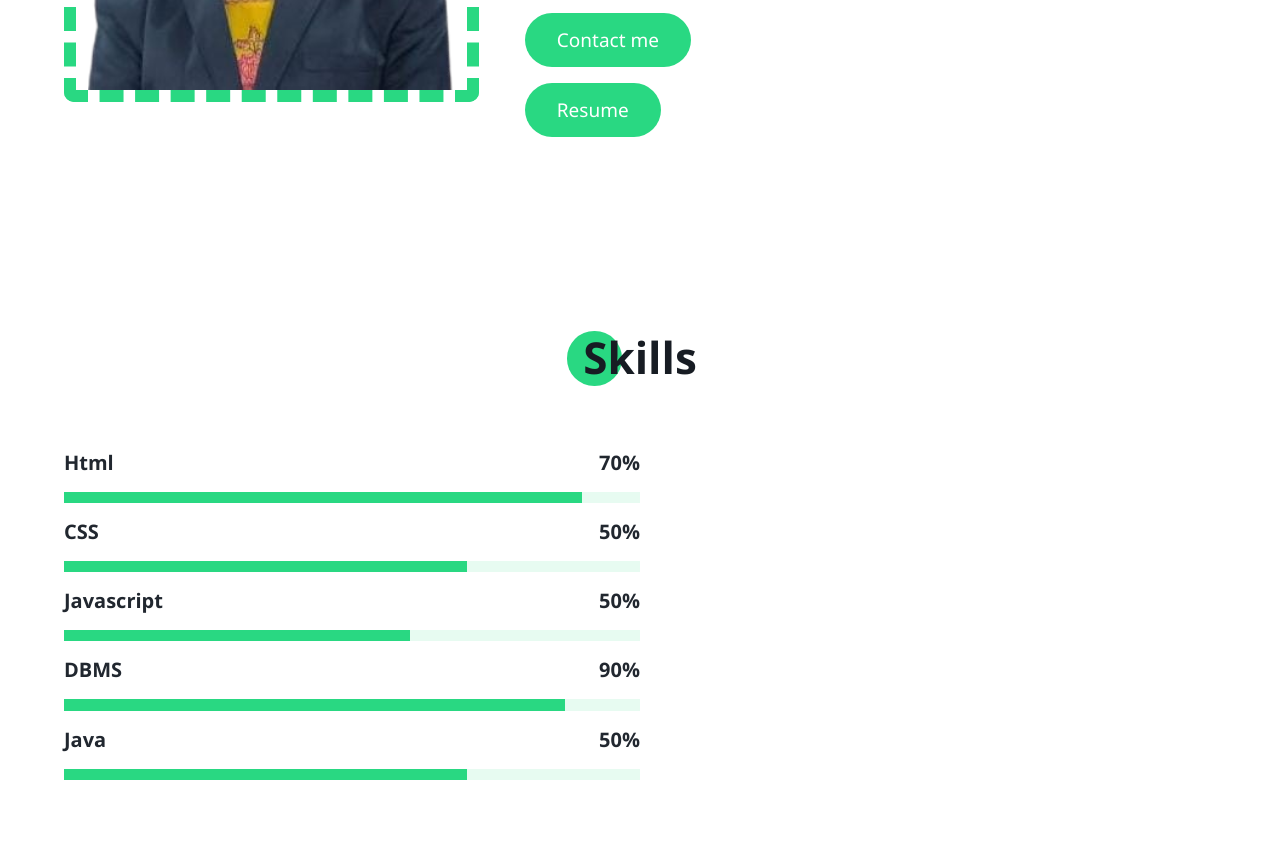
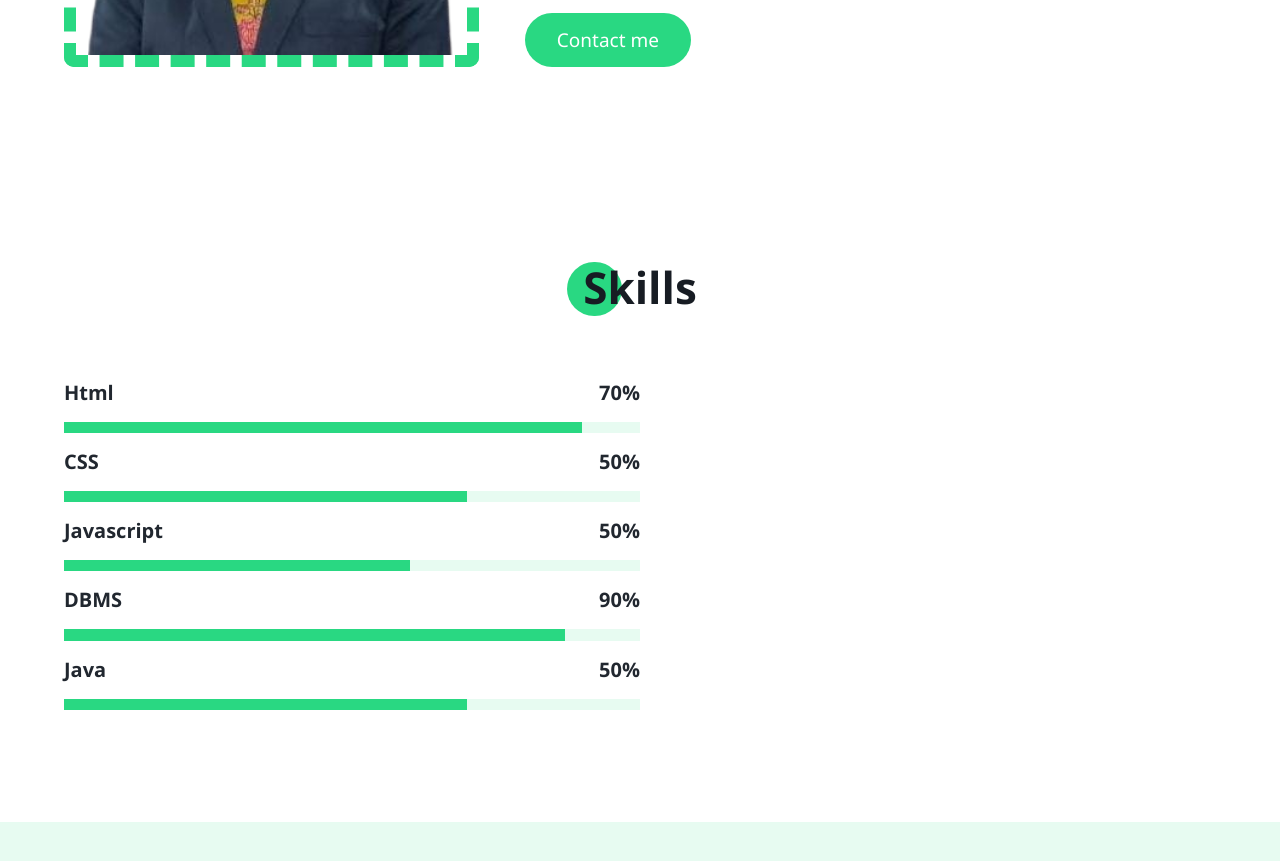
Before and after one commit to kaviya87/codsoftPortFolioWebsite, a plain HTML site: page index.html in a window 1280 px wide. Shown: the part 1244-2105 px from the top of the page. Drawn offline with Linux system fonts and the light colour scheme.

Commit message:
Update index.html

```diff
--- a/index.html
+++ b/index.html
@@ -59,8 +59,7 @@
         industry trends.I'm dedicated to creating web solutions that not ony meet but exceed expectations.
       </p>
       <a href="mailto:Kkaviyas16102003@gmail.com" class="btn" style="display:flex;justify-content:center;align-items:center;">Contact me</a>
-      <a href="https://drive.google.com/file/d/1H_FPc4tiBbCe7Sp8dHJfgceh1GolU_J1/view?usp=sharing" class="btn" style="display:flex;justify-content:center;align-items:center;">Resume</a>
-    </div>
+      </div>
   </div>
   </section>
   <!-- Skills Section -->
```
